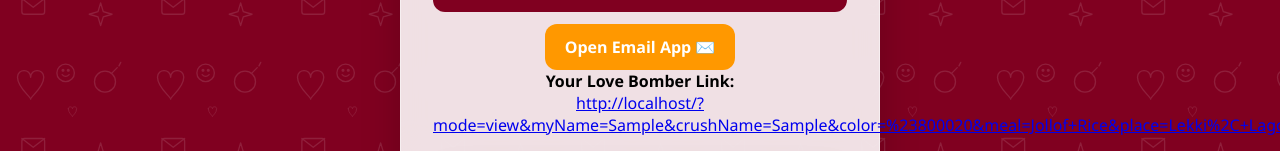
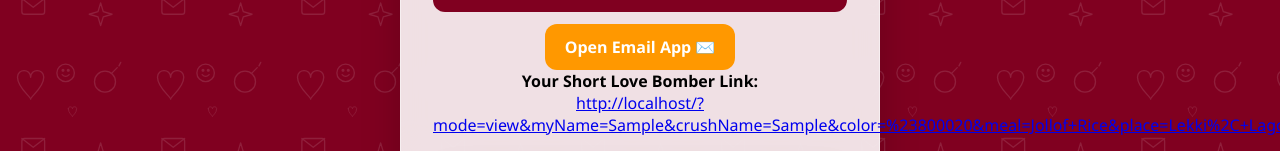
Before and after one commit to melobix0-git/Love-Bombers, a React (Vite) app: page / in a window 1280 px wide. Both pictures are taken after typing "Sample", "Sample", "5551234", "Sample", "name@example.com" into the empty fields and a click on the button "Generate Short Link 📋". Shown: the part 1147-1298 px from the top of the page. Built offline with nearby package versions, Linux system fonts and the light colour scheme; no server answers.

Commit message:
Update GeneratorPage.jsx

```diff
--- a/src/components/GeneratorPage.jsx
+++ b/src/components/GeneratorPage.jsx
@@ -77,7 +77,7 @@ export default function GeneratorPage() {
       if (data.success && data.id) {
         link = `${baseUrl}?id=${data.id}`;
       } else {
-        // Fallback to query string if D1 is not linked yet
+        // Fallback to query string if D1 is not active
         const params = new URLSearchParams({
           mode: 'view',
           myName: form.myName || 'Your Name',
@@ -94,7 +94,6 @@ export default function GeneratorPage() {
       setGeneratedLink(link);
       return link;
     } catch (err) {
-      // Fallback query URL
       const params = new URLSearchParams({
         mode: 'view',
         myName: form.myName || 'Your Name',
@@ -112,7 +111,8 @@ export default function GeneratorPage() {
   };
 
   const sendViaEmailApp = async () => {
-    const link = await generateLink();
+    // Await short link creation before triggering email client
+    const link = generatedLink || (await generateLink());
 
     const emailTo = encodeURIComponent(form.crushEmail || '');
     const subject = encodeURIComponent(`Hey ${form.crushName || 'there'}! You have a special invitation 💖`);
@@ -269,7 +269,7 @@ export default function GeneratorPage() {
         {generatedLink && (
           <>
             <div className="link-output-box">
-              <p><strong>Your Love Bomber Link:</strong></p>
+              <p><strong>Your Short Love Bomber Link:</strong></p>
               <a href={generatedLink} target="_blank" rel="noreferrer">{generatedLink}</a>
             </div>
 
```
